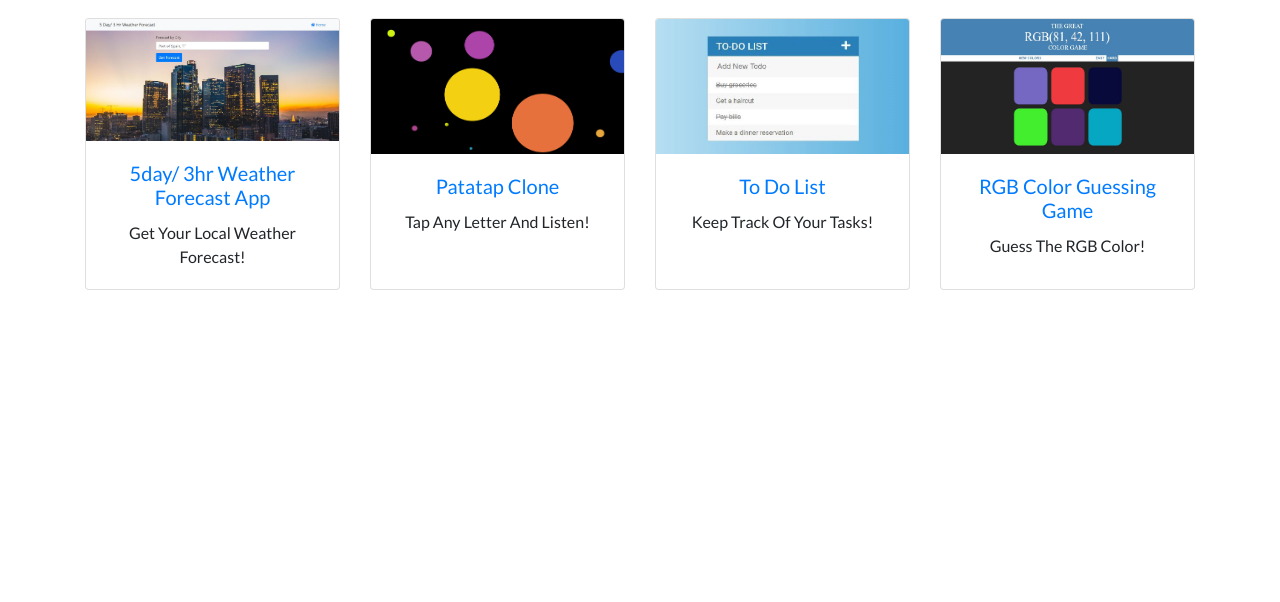
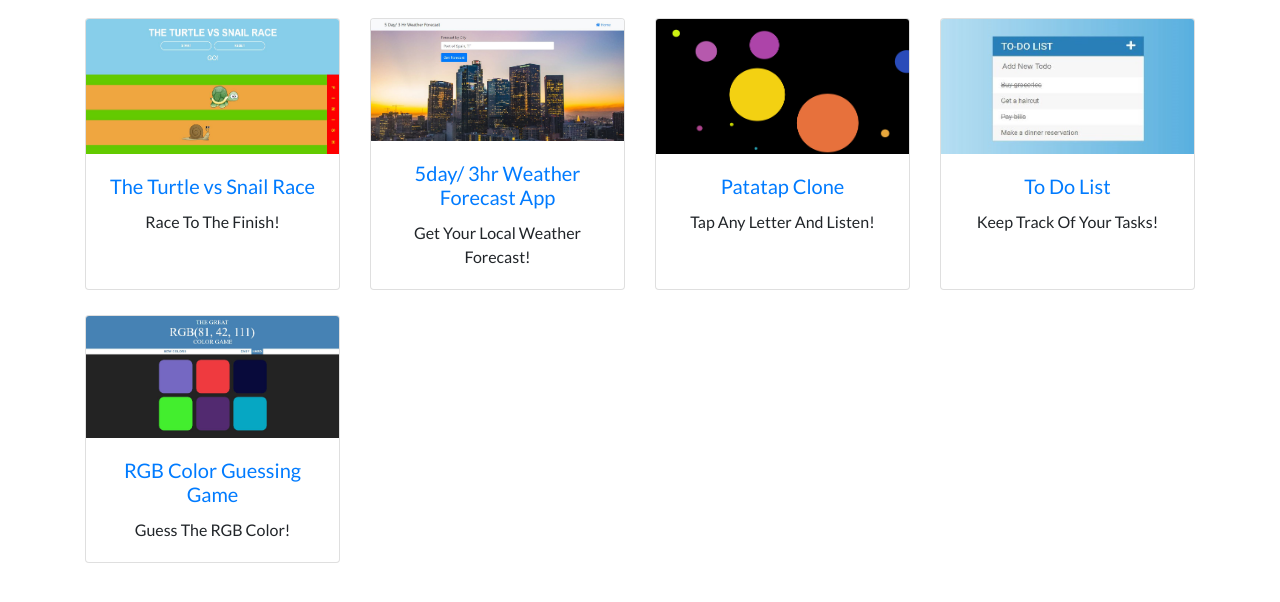
Before and after one commit to amrithanuman/amrithanuman.github.io, a plain HTML site: page index.html at #!/portfolio in a window 1280 px wide. Shown: the part 302-904 px from the top of the page. Before the commit the page ends 800 px from the top, so only its background shows below. Drawn offline with nearby package versions, Linux system fonts and the light colour scheme; some packages are replaced by stand-ins of ours.

Commit message:
Re-added racing game to portfolio

```diff
--- a/pages/portfolio.html
+++ b/pages/portfolio.html
@@ -8,7 +8,15 @@
 
         <div class="container">
             <div class="row">
-
+              <div class="col-lg-3 col-sm-6">
+                    <div class="card">
+                      <img class="card-img-top" src="images/racing-game.jpg" alt="Card image cap">
+                      <div class="card-body">
+                          <h5 class="card-title"><a href="../racing-game">The Turtle vs Snail Race</a></h5>
+                        <p class="card-text">Race To The Finish!</p>
+                      </div>
+                    </div>
+                </div>
                 <div class="col-lg-3 col-sm-6">
                     <div class="card">
                       <img class="card-img-top" src="images/weather-forecast.jpg" alt="Card image cap">
```
